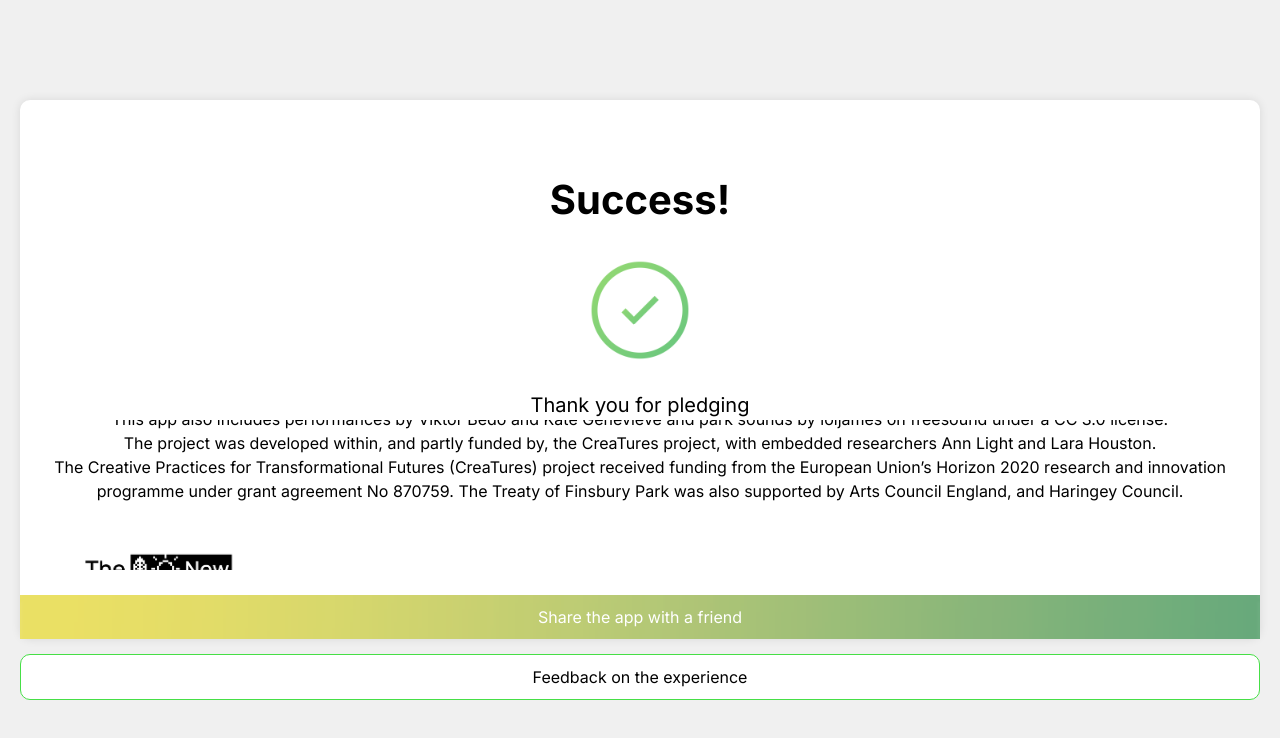
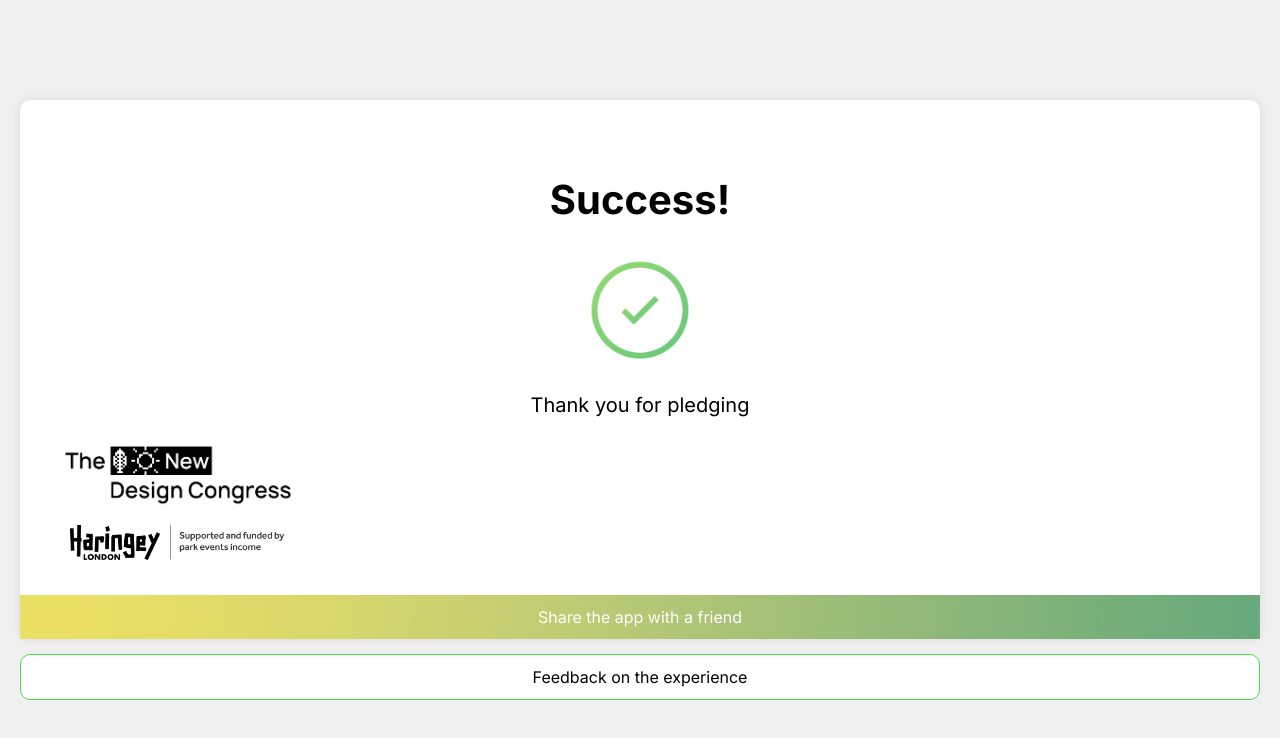
Before and after one commit to rohitvishin/finsbury, a Next.js app: page /success in a window 1280 px wide. Shown: the top 738 px of the page. Built offline with nearby package versions, Linux system fonts and the light colour scheme.

Commit message:
credit and logo adjusted in success screen

```diff
--- a/app/constant/species.tsx
+++ b/app/constant/species.tsx
@@ -22,7 +22,7 @@ export const speciesList = {
       name: "Dog",
       image: "webp/Btn_DOG.webp",
       intro: "video/species/Dog.mp4",
-      pledge_line: "ZOOPERATE: I will tell the council all park events must support all creatures",
+      pledge_line: "ZOOPERATE: I'll tell council, all park events must support all species",
       pledge_link: "https://treaty.finsburypark.live/?p=402",
     },
     {
--- a/app/contact/page.tsx
+++ b/app/contact/page.tsx
@@ -17,7 +17,7 @@ export default function Contact(){
         <div style={{marginBottom:25,marginTop:45,width:'340px'}}>
         <img
         src="rothamsted/Text_WelcomeTo.webp"
-        style={{ height: 100, width: 350 }}
+        style={{ height: 90, width: 350 }}
       />
         <p style={{padding:15}}>Make a pledge for your favourite species</p>
         </div>
--- a/app/home/page.tsx
+++ b/app/home/page.tsx
@@ -33,7 +33,7 @@ export default function Home() {
     >
       <img
         src="finsbury/Text_Behold.png"
-        style={{ height: 265, width: 340}}
+        style={{ height: 275, width: 340}}
         alt="Dial Image"
       />
       <img
--- a/app/success/page.tsx
+++ b/app/success/page.tsx
@@ -76,14 +76,17 @@ export default function Success() {
         <p style={{ fontSize: 20 }}>Thank you for pledging</p>
         <p style={{ fontSize: 16,height:150,overflowY: 'auto' }} onTouchStart={handleTouchStart} ref={containerRef}>
           Your one small step can bring big changes in the future!
+          <div style={{margin:10,marginBottom:15}}>
+            <img src="finsbury/furtherfield.png" style={{ height: "80px"}} />
+            <img src="finsbury/new_design_congress.png" style={{ height: "100px"}} />
+            <img src="finsbury/haringey.png" style={{ height: "35px",marginBottom:15,paddingLeft:20 }} />
+            <img src="finsbury/creatures.jpeg" style={{ height: "25px",paddingLeft:20 }} />
+          </div>
+          The Treaty of Finsbury Park 2025 is based on an initial concept by Ruth Catlow and Cade Diem
           <br/>
-          The Treaty of Finsbury Park 2025 is based on an initial concept by Ruth Catlow and Cade Diem<br/> Co-authored by Ruth Catlow and Charlotte Frost with Bea Xu, Max Dovey, and Leky Leidecker with contributions by hundreds of players and hosts.<br/> Mentor species illustrations are by Sajan Rai, music is by Matt Catlow, and digital face filters by PopulAR.<br/> This app also includes performances by Viktor Bedö and Kate Genevieve and park sounds by loljames on freesound under a CC 3.0 license.<br/>
-          The project was developed within, and partly funded by, the CreaTures project, with embedded researchers Ann Light and Lara Houston.<br/> The Creative Practices for Transformational Futures (CreaTures) project received funding from the European Union’s Horizon 2020 research and innovation programme under grant agreement No 870759. The Treaty of Finsbury Park was also supported by Arts Council England, and Haringey Council.
-          <div style={{margin:30}}>
-            <img src="finsbury/new_design_congress.png" style={{ height: "100px"}} />
-            <img src="finsbury/haringey.png" style={{ height: "35px",marginBottom:15 }} />
-            <img src="finsbury/creatures.jpeg" style={{ height: "25px" }} />
-          </div>
+          <br/> Co-authored by Ruth Catlow and Charlotte Frost with Bea Xu, Max Dovey, and Leky Leidecker with contributions by hundreds of players and hosts.<br/><br/> Mentor species illustrations are by Sajan Rai, music is by Matt Catlow, and digital face filters by PopulAR.<br/><br/> This app also includes performances by Viktor Bedö and Kate Genevieve and park sounds by loljames on freesound under a CC 3.0 license.<br/><br/>
+          The project was developed within, and partly funded by, the CreaTures project, with embedded researchers Ann Light and Lara Houston.<br/><br/> The Creative Practices for Transformational Futures (CreaTures) project received funding from the European Union’s Horizon 2020 research and innovation programme under grant agreement No 870759. The Treaty of Finsbury Park was also supported by Arts Council England, and Haringey Council.
+
         </p>
       </div>
       <p
```
Also changed, not shown: public/finsbury/furtherfield.png (added).
